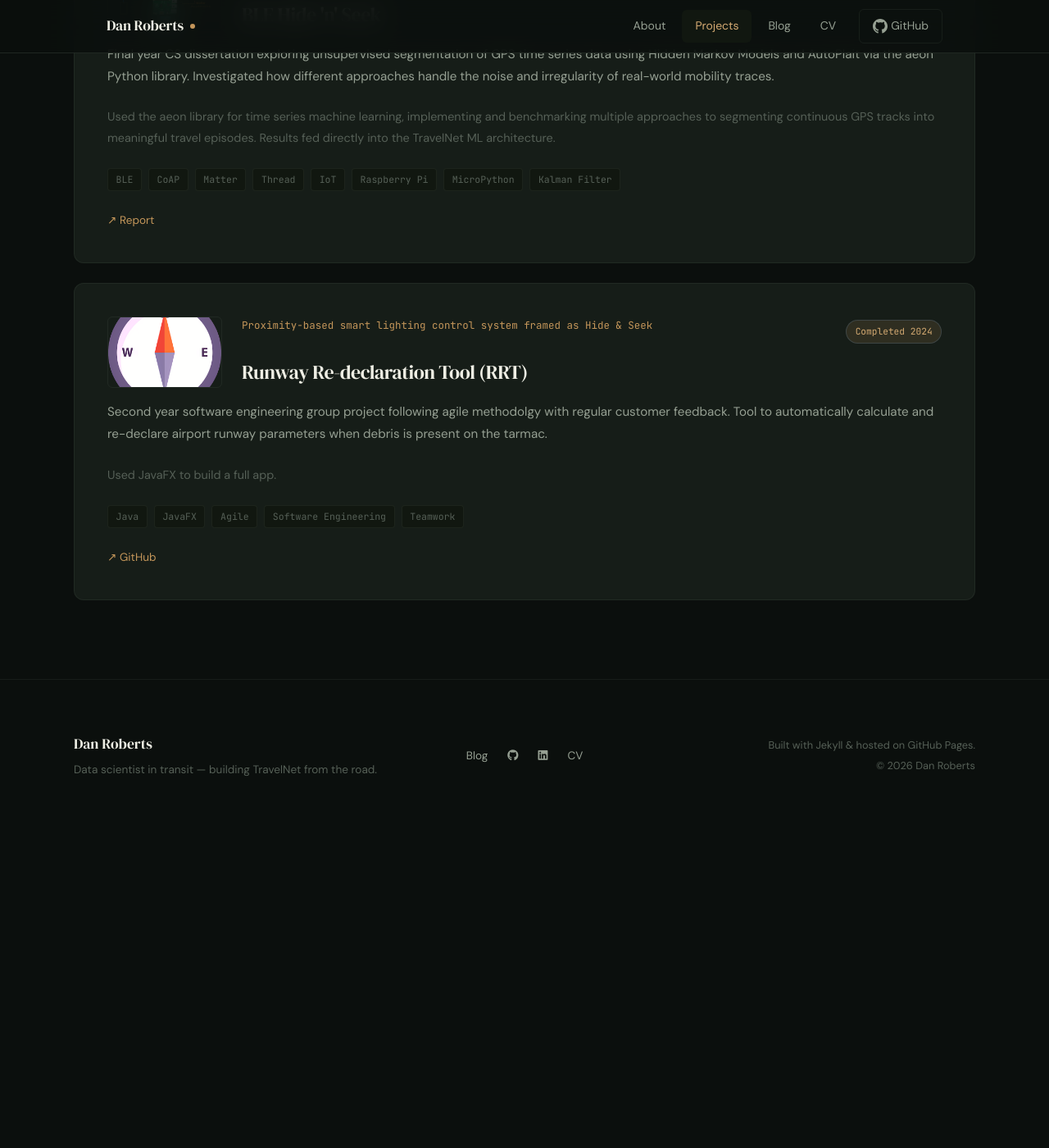
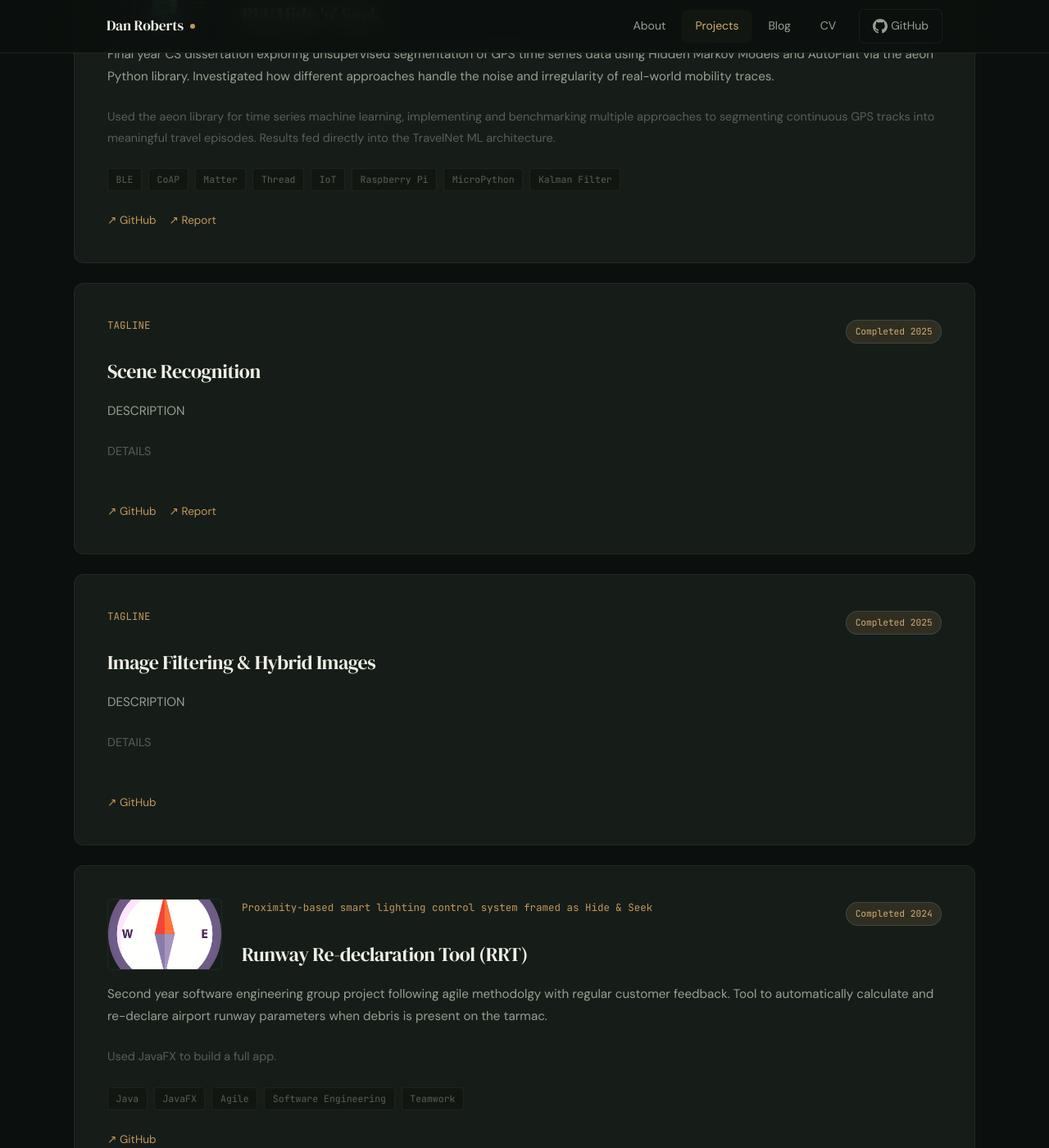
Before and after one commit to danielroberts20/danielroberts20.github.io, a Jekyll site: the page built from projects.md, in a window 1280 px wide and 1400 px high, scrolled down 1516 px. Shown: the whole window at 82% size. Built offline with Jekyll 4.4.1, drawn with Linux system fonts in a browser that asks for light colours; before the commit the page ends 2530 px from its top, so only the background shows below that.

Commit message:
Added COMP3204 coursework projects

```diff
--- a/_data/projects.yml
+++ b/_data/projects.yml
@@ -56,9 +56,40 @@
   tags: [BLE, CoAP, Matter, Thread, IoT, Raspberry Pi, MicroPython, Kalman Filter]
   status: complete
   status_label: Completed 2025
-  github: # add your dissertation repo if public
+  github: https://github.com/danielroberts20/BLE-Hide-Seek
   featured: false
   year: 2025
+
+- name: Scene Recognition
+  tagline: TAGLINE
+  #thumbnail: /assets/images/projects/ble.png   # ← add this
+  pdf: /assets/pdf/scene_recognition.pdf  # ← omit if no PDF
+  description: >
+    DESCRIPTION
+  detail: >
+    DETAILS
+  tags: []
+  status: complete
+  status_label: Completed 2025
+  github: https://github.com/danielroberts20/Scene-Recognition
+  featured: false
+  year: 2025
+
+- name: Image Filtering & Hybrid Images
+  tagline: TAGLINE
+  #thumbnail: /assets/images/projects/ble.png   # ← add this
+  description: >
+    DESCRIPTION
+  detail: >
+    DETAILS
+  tags: []
+  status: complete
+  status_label: Completed 2025
+  github: https://github.com/danielroberts20/Image-Filtering-and-Hybrid-Images
+  featured: false
+  year: 2025
+
+
 
 - name: Runway Re-declaration Tool (RRT)
   tagline: Proximity-based smart lighting control system framed as Hide & Seek
```
Also changed, not shown: 1 other file.
